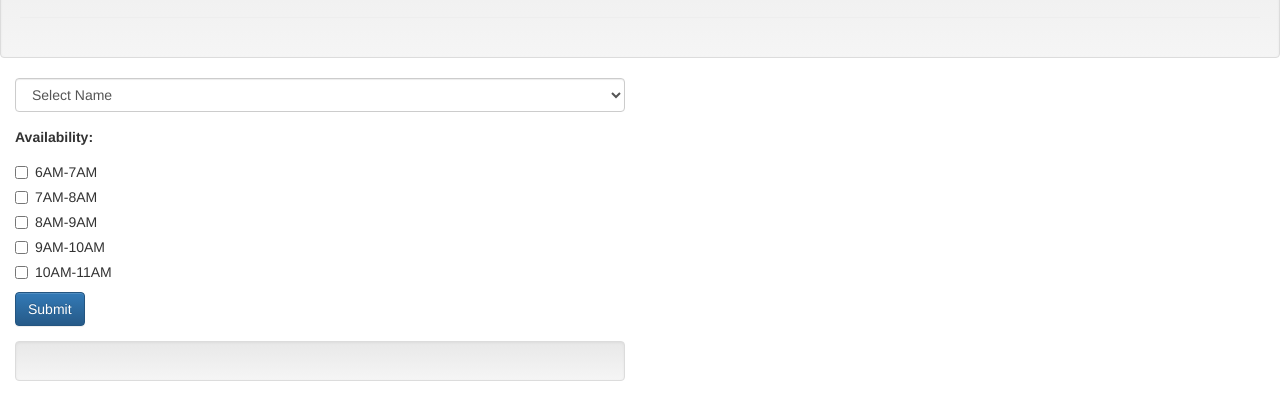
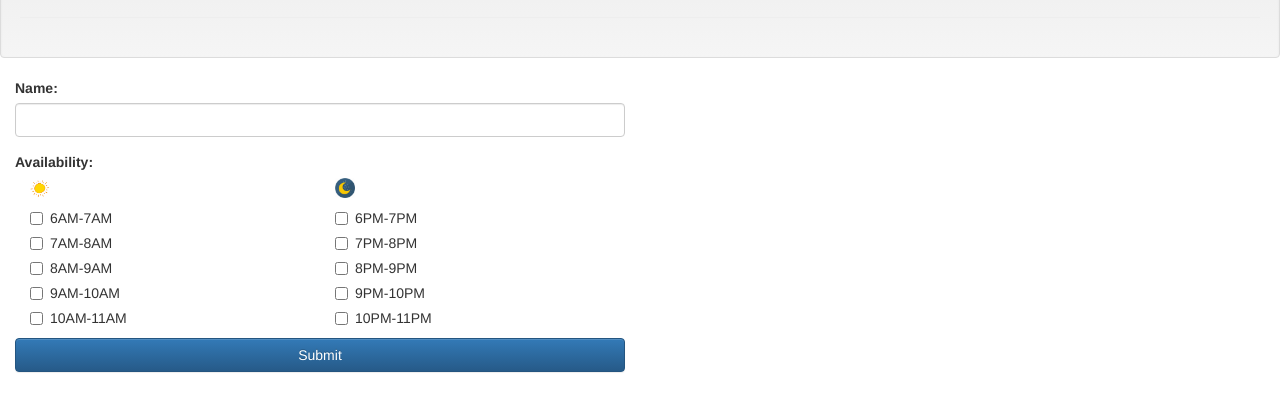
Before and after one commit to manojgudi/samplesite, a plain HTML site: page frontend/index.html in a window 1280 px wide. Shown: the part 129-548 px from the top of the page. Drawn offline with Linux system fonts and the light colour scheme.

Commit message:
Morning Evening slot Changes

```diff
--- a/frontend/css/kickfooter.css
+++ b/frontend/css/kickfooter.css
@@ -0,0 +1,4 @@
+#availabilitySlots img{
+                width: 20px;
+                margin: 0 auto;
+            }
--- a/frontend/index.html
+++ b/frontend/index.html
@@ -7,174 +7,57 @@
         <link rel="stylesheet" href="css/kickfooter.css"/>
         <script type="text/javascript" src="js/jquery-3.1.1.min.js"></script>
         <script type="text/javascript" src="js/bootstrap.min.js" ></script>
-        <style>
 
-        </style>
     </head>
-    <body>
+    <body class="">
         <div class="well">
             <h1>KickFooter</h1>
 
             <h3 id="today"></h3>
             <hr/>
         </div>
+
+
         <form id="kickFooterForm" name="kickFooterForm">
-            <div class="col-md-6">
 
+            <div id="success" style="display:none" class="alert alert-success">
+                  <strong>Success!</strong> Your availability is recorded.
+            </div>
+            <div id="formContainer" class="col-md-6 ">
+                <!--
                 <div class="form-group">
-                  <!--<label for="sel1">Name</label>-->
                   <select class="form-control" id="users">
                     <option value="none">Select Name</option>
                   </select>
                 </div>
-
+                -->
+                <div class="form-group">
+                  <label for="users">Name:</label>
+                  <input type="text" class="form-control" id="users">
+                </div>
                 <div class="form-group">
                   <label for="availabilitySlots">Availability:</label>
-                  <div id="availabilitySlots"/>
+                  <div id="availabilitySlots">
+                      <div id="morningSlots" class="col-md-6">
+                          <img src="img/sun-icon-16.jpg"/>
+                      </div>
+                      <div id="eveningSlots" class="col-md-6" >
+                          <img src="img/moon-512.png"/>
+                      </div>
+                  </div>
+                </div>
+                <hr/>
+                <div class="form-group">
+                    <button type="button" class="btn btn-primary" style="width:100%" id="submit">Submit</button>
                 </div>
 
-                <div class="form-group">
-                    <button type="button" class="btn btn-primary" id="submit">Submit</button>
+                <div class="well" style="display:none" id="output">
                 </div>
-
-                <div class="well" id="output">
-                </div>
-
             </div>
         </form>
 
 
-        <script>
-
-            var users = [
-                {username :"Dravid",userid:1},
-                {username :"Sehwag",userid:2},
-                {username :"Kohli",userid:3},
-                {username :"Dhoni",userid:4},
-                {username :"Sachin",userid:5}
-            ];
-
-            //Initiate Slots and Users
-            //Can be linked to database later
-            var slots = [
-                {
-                    displayName: "6AM-7AM",
-                    timestamp : (new Date()).setHours(6,0,0,0)
-                },
-                {
-                    displayName: "7AM-8AM",
-                    timestamp : (new Date()).setHours(7,0,0,0)
-                },
-                {
-                    displayName: "8AM-9AM",
-                    timestamp : (new Date()).setHours(8,0,0,0)
-                },
-                {
-                    displayName: "9AM-10AM",
-                    timestamp : (new Date()).setHours(9,0,0,0)
-                }
-                ,{
-                    displayName: "10AM-11AM",
-                    timestamp : (new Date()).setHours(10,0,0,0)
-                }
-            ];
-
-
-            //Create HTML checkboxes
-            for(var i=0; i < slots.length ; i++)
-            {
-                var slotCheckboxHtml="<div class=\"checkbox\">\
-                                      <label><input type=\"checkbox\" name=\"slot\" value=\""+slots[i].timestamp+"\">"+slots[i].displayName+"</label>\
-                                    </div>";
-                $("#availabilitySlots").append(slotCheckboxHtml);
-            }
-
-            //Create User dropdown
-            for(var i=0; i < users.length ; i++)
-            {
-                var usersLiHtml="<option value=\""+users[i].userid+"\">"+users[i].username+"</option>";
-                $("#users").append(usersLiHtml);
-            }
-
-            $("#submit").click(function(){
-
-               // User Details
-               var data_username = $('#users').find(":selected").text();
-               var data_userid = $('#users').find(":selected").val();
-               data_userid = parseInt(data_userid);
-               //if(userid=="none")return false;
-
-               // Slot Details
-               var data_timestamps=[];
-               var checkboxslots = $("#availabilitySlots input:checkbox");
-               for (var i=0;i<checkboxslots.length;i++)
-               {
-                    if(checkboxslots[i].checked)
-                    {
-                        data_timestamps.push(parseInt(checkboxslots[i].value));
-                    }
-               }
-
-               //Create JSON
-               var data_toSend = {
-                   username:data_username,
-                   userid:data_userid,
-                   availability:data_timestamps
-               }
-               $("#output").append("<br/>Posting JSON <br/>");
-               $("#output").append(JSON.stringify(data_toSend));
-
-                $.ajax({
-                    url: 'http://52.163.95.79:6767/insertAvailability',
-                    type: 'post',
-                    dataType: 'json',
-                    data: JSON.stringify(data_toSend),
-                    success: function (data) {
-                        $('#output').append("<br/>Response:<br/>");
-                        $('#output').append(JSON.stringify(data));
-                    },
-                    error: function(xhr, textStatus, error){
-                          $('#output').append("<br/>Response:<br/>");
-                          $('#output').append(xhr.statusText+"<Br/>");
-                          $('#output').append(textStatus+"<br/>");
-                          $('#output').append(error+"<Br/>");
-                      }
-                });
-
-
-
-                /* SAMPLE JSON
-                {
-                "username" : "somename"
-                "userid"   : 123,
-                "availability" : [ 1482065422000, 1482065429022, ]
-                }
-                52.163.95.79:6767/insertAvailability
-                */
-
-            });
-
-
-            //Date Formatting
-            var monthNames = [
-              "January", "February", "March",
-              "April", "May", "June", "July",
-              "August", "September", "October",
-              "November", "December"
-            ];
-
-            var date = new Date();
-            var day = date.getDate();
-            var monthIndex = date.getMonth();
-
-            var year = date.getFullYear();
-
-            var today = day+  ' ' + monthNames[monthIndex] + ' ' + year;
-
-            $(function(){
-                $("#today").html(today);
-            });
-        </script>
+        <script src="js/kickfooter.js"></script>
 
     </body>
 </html>
--- /dev/null
+++ b/frontend/js/kickfooter.js
@@ -0,0 +1,157 @@
+
+            var users = [
+                {username :"Dravid",userid:1},
+                {username :"Sehwag",userid:2},
+                {username :"Kohli",userid:3},
+                {username :"Dhoni",userid:4},
+                {username :"Sachin",userid:5}
+            ];
+
+            //Initiate Slots and Users
+            //Can be linked to database later
+            var slots = [
+                {
+                    displayName: "6AM-7AM",
+                    timestamp : (new Date()).setHours(6,0,0,0)
+                },
+                {
+                    displayName: "7AM-8AM",
+                    timestamp : (new Date()).setHours(7,0,0,0)
+                },
+                {
+                    displayName: "8AM-9AM",
+                    timestamp : (new Date()).setHours(8,0,0,0)
+                },
+                {
+                    displayName: "9AM-10AM",
+                    timestamp : (new Date()).setHours(9,0,0,0)
+                }
+                ,{
+                    displayName: "10AM-11AM",
+                    timestamp : (new Date()).setHours(10,0,0,0)
+                },
+                {
+                    displayName: "Divider",
+                    timestamp : (new Date())
+                },{
+                    displayName: "6PM-7PM",
+                    timestamp : (new Date()).setHours(18,0,0,0)
+                },{
+                    displayName: "7PM-8PM",
+                    timestamp : (new Date()).setHours(19,0,0,0)
+                },{
+                    displayName: "8PM-9PM",
+                    timestamp : (new Date()).setHours(20,0,0,0)
+                },{
+                    displayName: "9PM-10PM",
+                    timestamp : (new Date()).setHours(21,0,0,0)
+                }
+                ,{
+                    displayName: "10PM-11PM",
+                    timestamp : (new Date()).setHours(22,0,0,0)
+                }
+
+            ];
+
+
+            //Create HTML checkboxes
+            var destinationDiv="#morningSlots";
+            for(var i=0; i < slots.length ; i++)
+            {
+
+                var slotCheckboxHtml="<div class=\"checkbox\">\
+                                      <label><input type=\"checkbox\" name=\"slot\" value=\""+slots[i].timestamp+"\">"+slots[i].displayName+"</label>\
+                                    </div>";
+                if(slots[i].displayName=="Divider")
+                {
+                    destinationDiv="#eveningSlots"
+                    continue;
+                }
+                $(destinationDiv).append(slotCheckboxHtml);
+            }
+
+            //Create User dropdown
+            for(var i=0; i < users.length ; i++)
+            {
+                var usersLiHtml="<option value=\""+users[i].userid+"\">"+users[i].username+"</option>";
+                $("#users").append(usersLiHtml);
+            }
+
+            $("#submit").click(function(){
+
+               // User Details
+               var data_username = $('#users').val();
+               var data_userid = 0; // for future use
+               data_userid = parseInt(data_userid);
+               if(data_username.trim()=="")return false;
+
+               // Slot Details
+               var data_timestamps=[];
+               var checkboxslots = $("#availabilitySlots input:checkbox");
+               for (var i=0;i<checkboxslots.length;i++)
+               {
+                    if(checkboxslots[i].checked)
+                    {
+                        data_timestamps.push(parseInt(checkboxslots[i].value));
+                    }
+               }
+               if(data_timestamps.length == 0) return false;
+
+               //Create JSON
+               var data_toSend = {
+                   username:data_username,
+                   userid:data_userid,
+                   availability:data_timestamps
+               }
+
+               $("#output").append("<br/>Posting JSON <br/>");
+               $("#output").append(JSON.stringify(data_toSend));
+               $("#submit").removeClass("btn-success").addClass("btn-info").addClass("disabled").text("Submitting...");
+                $.ajax({
+                    url: 'http://52.163.95.79:6767/insertAvailability',
+                    type: 'post',
+                    dataType: 'json',
+                    data: JSON.stringify(data_toSend),
+                    success: function (data) {
+                        $('#output').append("<br/>Response:<br/>");
+                        $('#output').append(JSON.stringify(data));
+                        if(data.responseCode==0)
+                        {
+                            $("#success").show();
+                            $("#formContainer").hide();
+                        }
+                        else{
+                            alert("Error"+data.responseStatus);
+                        }
+
+                    },
+                    error: function(xhr, textStatus, error){
+                          $('#output').append("<br/>Response:<br/>");
+                          $('#output').append(xhr.statusText+"<Br/>");
+                          $('#output').append(textStatus+"<br/>");
+                          $('#output').append(error+"<Br/>");
+                      }
+                });
+
+            });
+
+
+            //Date Formatting
+            var monthNames = [
+              "January", "February", "March",
+              "April", "May", "June", "July",
+              "August", "September", "October",
+              "November", "December"
+            ];
+
+            var date = new Date();
+            var day = date.getDate();
+            var monthIndex = date.getMonth();
+
+            var year = date.getFullYear();
+
+            var today = day+  ' ' + monthNames[monthIndex] + ' ' + year;
+
+            $(function(){
+                $("#today").html(today);
+            });
```
Also changed, not shown: frontend/img/moon-512.png (added), frontend/img/sun-512.png (added), frontend/img/sun-icon-16.jpg (added).
